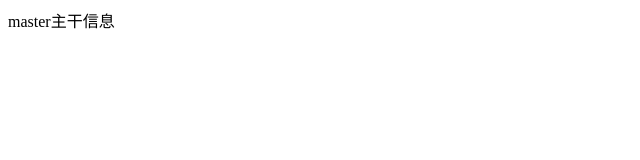
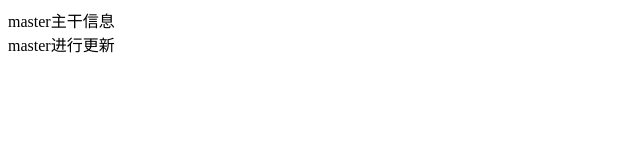
Before and after one commit to kojiaodashu/myDemo2, a plain HTML site: page index.html in a window 1280 px wide. Shown: the whole page, without its empty margins (0-640 px from the left). Drawn offline with Linux system fonts and the light colour scheme.

Commit message:
第2次进行提交index.html

```diff
--- a/index.html
+++ b/index.html
@@ -13,6 +13,9 @@
     <div>
         master主干信息
     </div>
+    <div>
+        master进行更新
+    </div>
 </body>
 
 </html>
```
